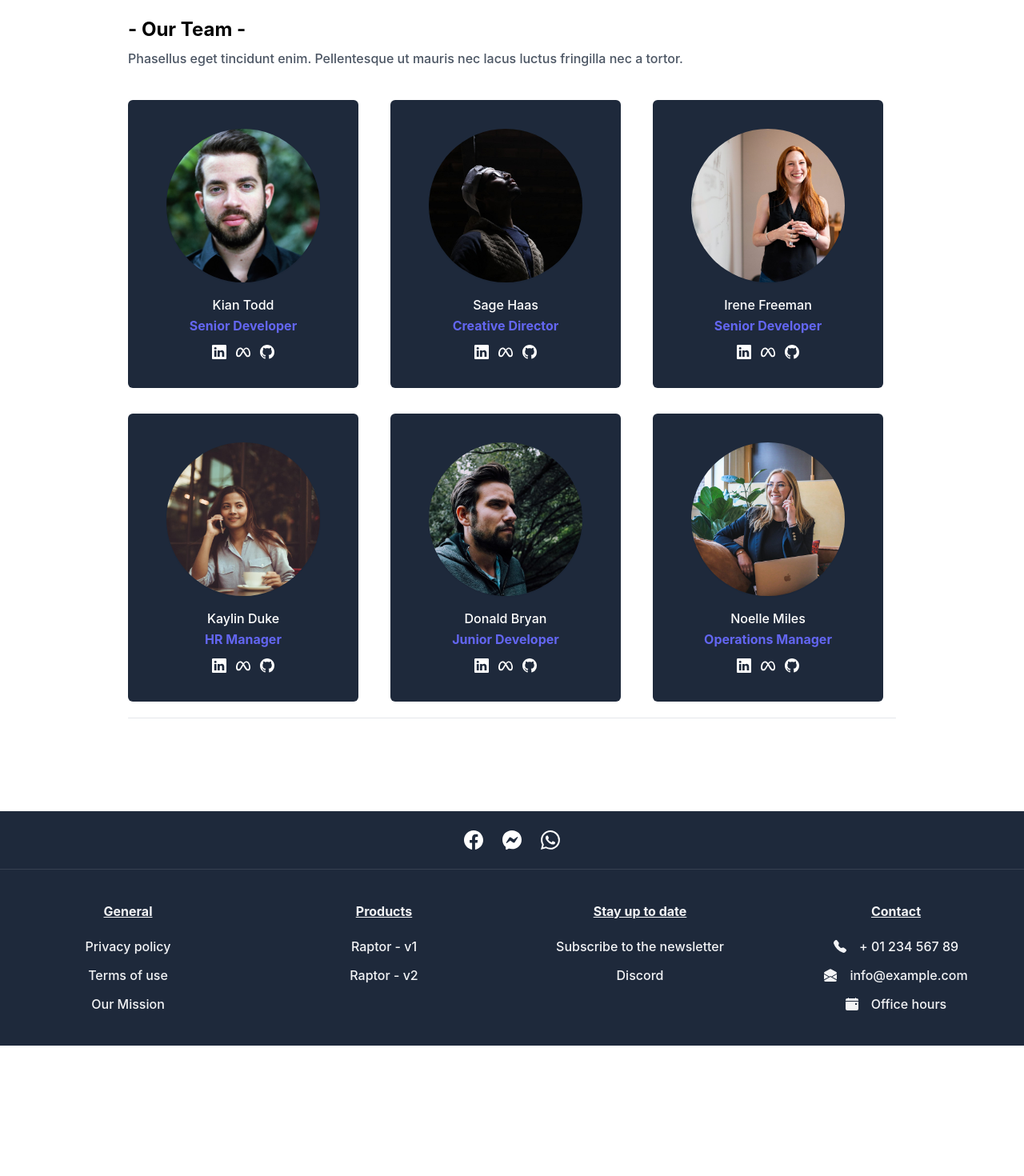
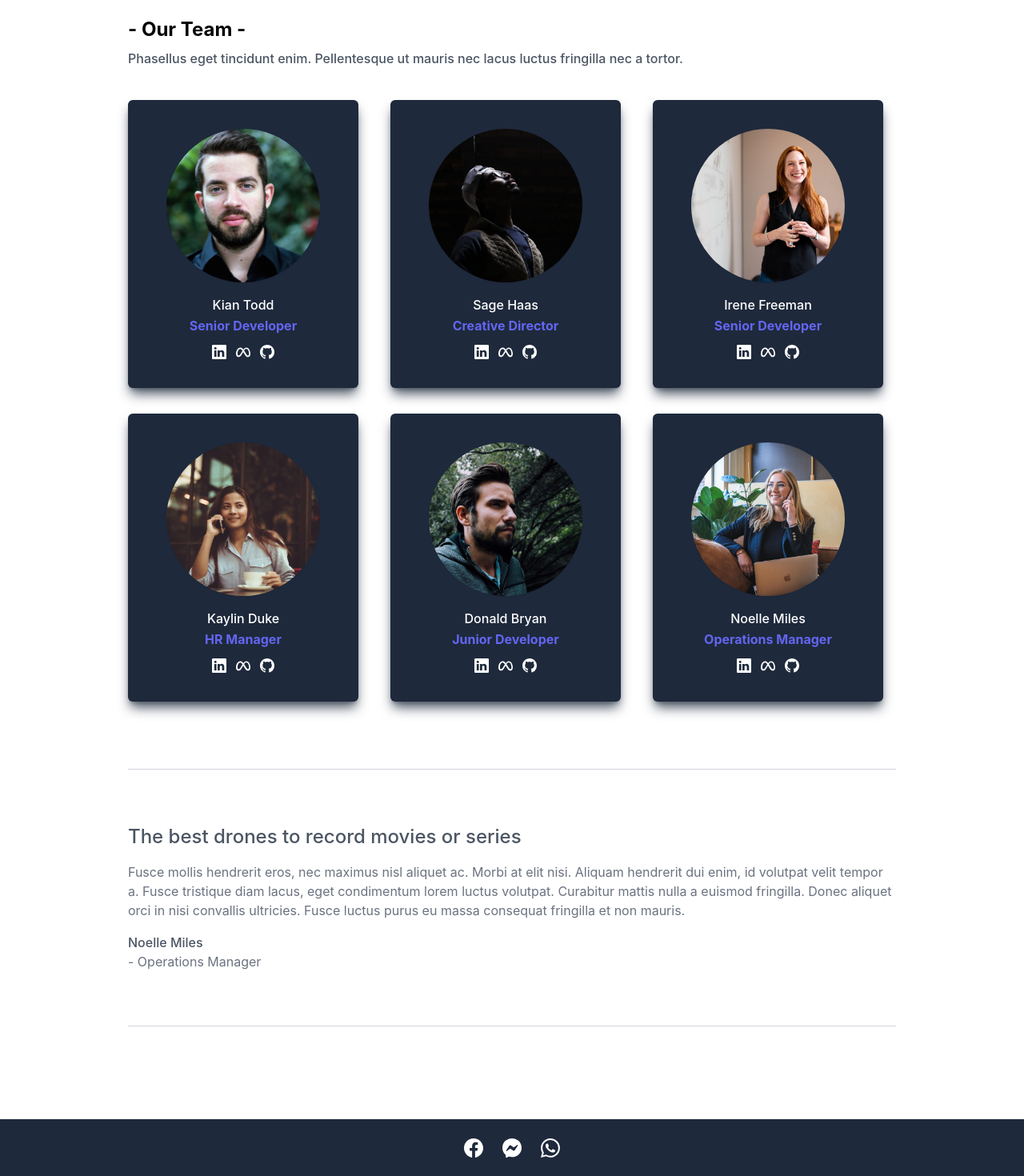
Before and after one commit to jmelop/Raptor, a React (Create React App) app: page /about-us in a window 1280 px wide. Shown: the part 180-1650 px from the top of the page at 80% size. Before the commit the page ends 1487 px from the top, so only its background shows below. Built offline with nearby package versions, Linux system fonts and the light colour scheme.

Commit message:
Added new section in team component and added some styles in mainsection

```diff
--- a/src/components/MainSection.js
+++ b/src/components/MainSection.js
@@ -65,7 +65,7 @@ function MainSection() {
                         <div class='border-t border-gray-200'></div>
                     </div>
                 </div>
-                <div className='relative max-w-7xl mx-auto mt-28 mb-16 bg-slate-800 rounded-md'>
+                <div className='relative max-w-7xl mx-auto mt-28 mb-16 bg-slate-800 rounded-md shadow-lg shadow-gray-600'>
                     <div className='grid grid-cols-1 mt-10 gap-x-4 md:grid-cols-1 lg:grid-cols-2 px-4'>
                         <div className='bg-slate-800 p-10 rounded-md'>
                             <h1 className='text-5xl font-bold mb-2 text-white'>Find out about our</h1>
--- a/src/components/Team.js
+++ b/src/components/Team.js
@@ -13,7 +13,7 @@ function Team() {
                         <h3 className="mt-2 font-medium text-gray-600">Phasellus eget tincidunt enim. Pellentesque ut mauris nec lacus luctus fringilla nec a tortor.</h3>
                     </div>
                     <div className="relative grid grid-cols justify-center gap-y-8 sm:grid-cols-2 gap-x-2 lg:grid-cols-3 xl:grid-cols-3 xl:gap-x-6">
-                        <div className="bg-slate-800 rounded-md w-72">
+                        <div className="bg-slate-800 rounded-md w-72 shadow-lg shadow-gray-600">
                             <Member
                                 src='images/p1.jpg'
                                 name='Kian'
@@ -21,7 +21,7 @@ function Team() {
                                 job='Senior Developer'
                             />
                         </div>
-                        <div className="bg-slate-800 rounded-md w-72">
+                        <div className="bg-slate-800 rounded-md w-72 shadow-lg shadow-gray-600">
                             <Member
                                 src='images/p2.jpg'
                                 name='Sage'
@@ -29,7 +29,7 @@ function Team() {
                                 job='Creative Director'
                             />
                         </div>
-                        <div className="bg-slate-800 rounded-md w-72">
+                        <div className="bg-slate-800 rounded-md w-72 shadow-lg shadow-gray-600">
                             <Member
                                 src='images/p3.jpg'
                                 name='Irene'
@@ -37,7 +37,7 @@ function Team() {
                                 job='Senior Developer'
                             />
                         </div>
-                        <div className="bg-slate-800 rounded-md w-72">
+                        <div className="bg-slate-800 rounded-md w-72 shadow-lg shadow-gray-600">
                             <Member
                                 src='images/p4.jpg'
                                 name='Kaylin'
@@ -45,7 +45,7 @@ function Team() {
                                 job='HR Manager'
                             />
                         </div>
-                        <div className="bg-slate-800 rounded-md w-72">
+                        <div className="bg-slate-800 rounded-md w-72 shadow-lg shadow-gray-600">
                             <Member
                                 src='images/p5.jpg'
                                 name='Donald'
@@ -53,7 +53,7 @@ function Team() {
                                 job='Junior Developer'
                             />
                         </div>
-                        <div className="bg-slate-800 rounded-md w-72">
+                        <div className="bg-slate-800 rounded-md w-72 shadow-lg shadow-gray-600">
                             <Member
                                 src='images/p6.jpg'
                                 name='Noelle'
@@ -62,9 +62,27 @@ function Team() {
                             />
                         </div>
                     </div>
-                    <div className="hidden sm:block" aria-hidden="true">
-                        <div className="py-5">
-                            <div className="border-t border-gray-200"></div>
+                    <div className="mt-16">
+                        <div className="sm:block" aria-hidden="true">
+                            <div className="py-5">
+                                <div className="border-t border-gray-300"></div>
+                            </div>
+                        </div>
+                        <div className="my-12">
+                            <h1 className="text-2xl font-medium text-gray-600">The best drones to record movies or series</h1>
+                            <p className="mt-4 text-base text-gray-500">
+                                Fusce mollis hendrerit eros, nec maximus nisl aliquet ac. Morbi at elit nisi. Aliquam hendrerit dui enim,
+                                id volutpat velit tempor a. Fusce tristique diam lacus, eget condimentum lorem luctus volutpat.
+                                Curabitur mattis nulla a euismod fringilla. Donec aliquet orci in nisi convallis ultricies. Fusce luctus purus
+                                eu massa consequat fringilla et non mauris.
+                            </p>
+                            <h4 className="text-1xl font-medium text-gray-600 mt-4">Noelle Miles</h4>
+                            <p className="text-base text-gray-500">- Operations Manager</p>
+                        </div>
+                        <div className="sm:block" aria-hidden="true">
+                            <div className="py-5">
+                                <div className="border-t border-gray-300"></div>
+                            </div>
                         </div>
                     </div>
                 </div>
```
